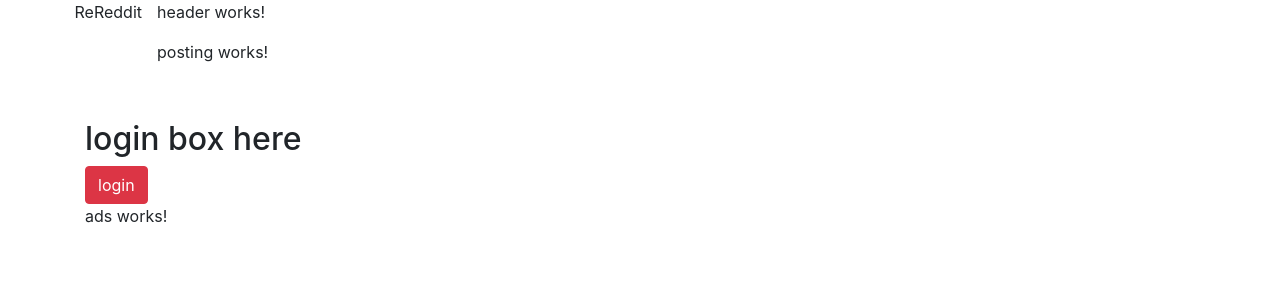
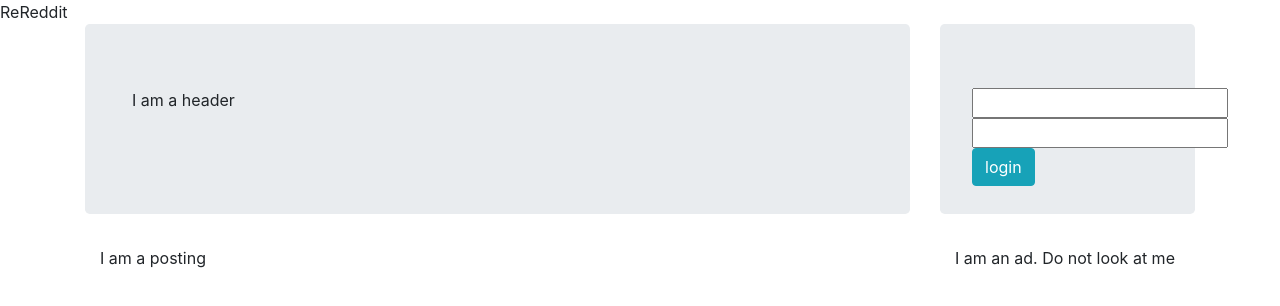
Before and after one commit to wvw999/clonesite, an Angular app: page / in a window 1280 px wide. Shown: the top 306 px of the page. Built offline with nearby package versions, Linux system fonts and the light colour scheme.

Commit message:
add some main page formatting

```diff
--- a/src/app/ads/ads.component.html
+++ b/src/app/ads/ads.component.html
@@ -1,3 +1,3 @@
-<p>
-  ads works!
-</p>
+<div class="container">
+  <p>I am an ad. Do not look at me</p>
+</div>
--- a/src/app/app.component.html
+++ b/src/app/app.component.html
@@ -1,18 +1,21 @@
+<span>{{ title }}</span>
 <div class="container">
   <div class="row">
-    <p>&nbsp;</p>
-    <span>{{ title }}</span>
-    <div class="col-md-9">
-      <span><app-header></app-header></span>
-      <span><app-posting></app-posting></span>
+    <div class="col-md-9 nine">
+      <div class="jumbotron">
+        <app-header></app-header>
+      </div>
+      <app-posting></app-posting>
     </div>
-    <div class="col-md-3">
-      <p>&nbsp;</p>
-      <h2>login box here</h2>
-      <button type="button" class="btn btn-danger">login</button>
-      <span><app-ads></app-ads></span>
+    <div class="col-md-3 three">
+      <div class="jumbotron">
+        <input type="text" name="login" value="">
+        <input type="text" name="password" value="">
+        <button type="button" class="btn btn-info" name="button">login</button>
+      </div>
+      <app-ads></app-ads>
     </div>
   </div>
 </div>
 
-<router-outlet></router-outlet>
+<!-- <router-outlet></router-outlet> -->
--- a/src/app/header/header.component.html
+++ b/src/app/header/header.component.html
@@ -1,3 +1,3 @@
-<p>
-  header works!
-</p>
+<div class="container">
+  <p>I am a header</p>
+</div>
--- a/src/app/posting/posting.component.html
+++ b/src/app/posting/posting.component.html
@@ -1,3 +1,3 @@
-<p>
-  posting works!
-</p>
+<div class="container">
+  <p>I am a posting</p>
+</div>
--- a/src/styles.css
+++ b/src/styles.css
@@ -11,3 +11,8 @@
   max-width:300;
   min-height: 800;
 }
+
+.jumbotron  {
+  min-height: 190px;
+  max-height: 190px;
+}
```
